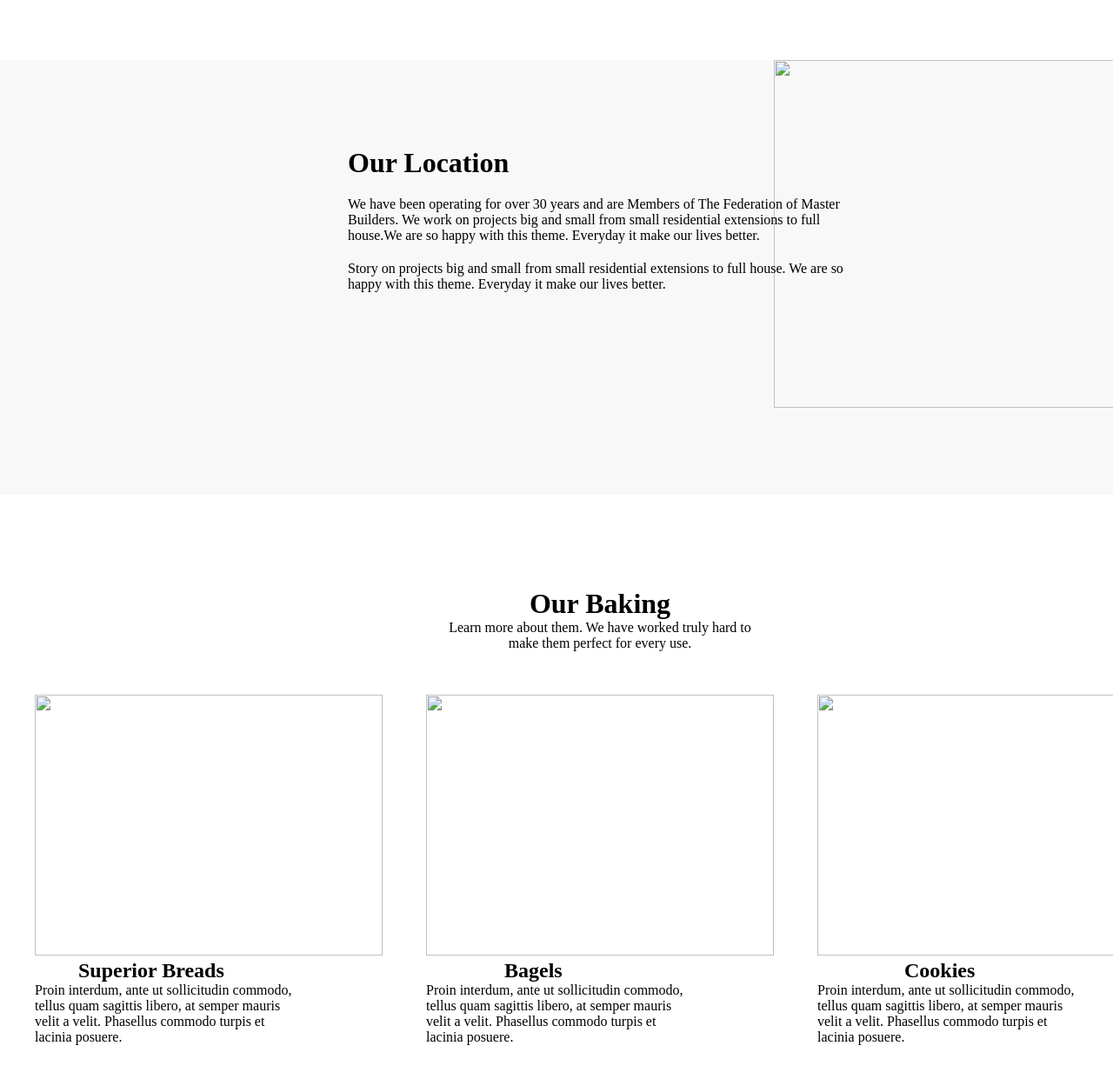
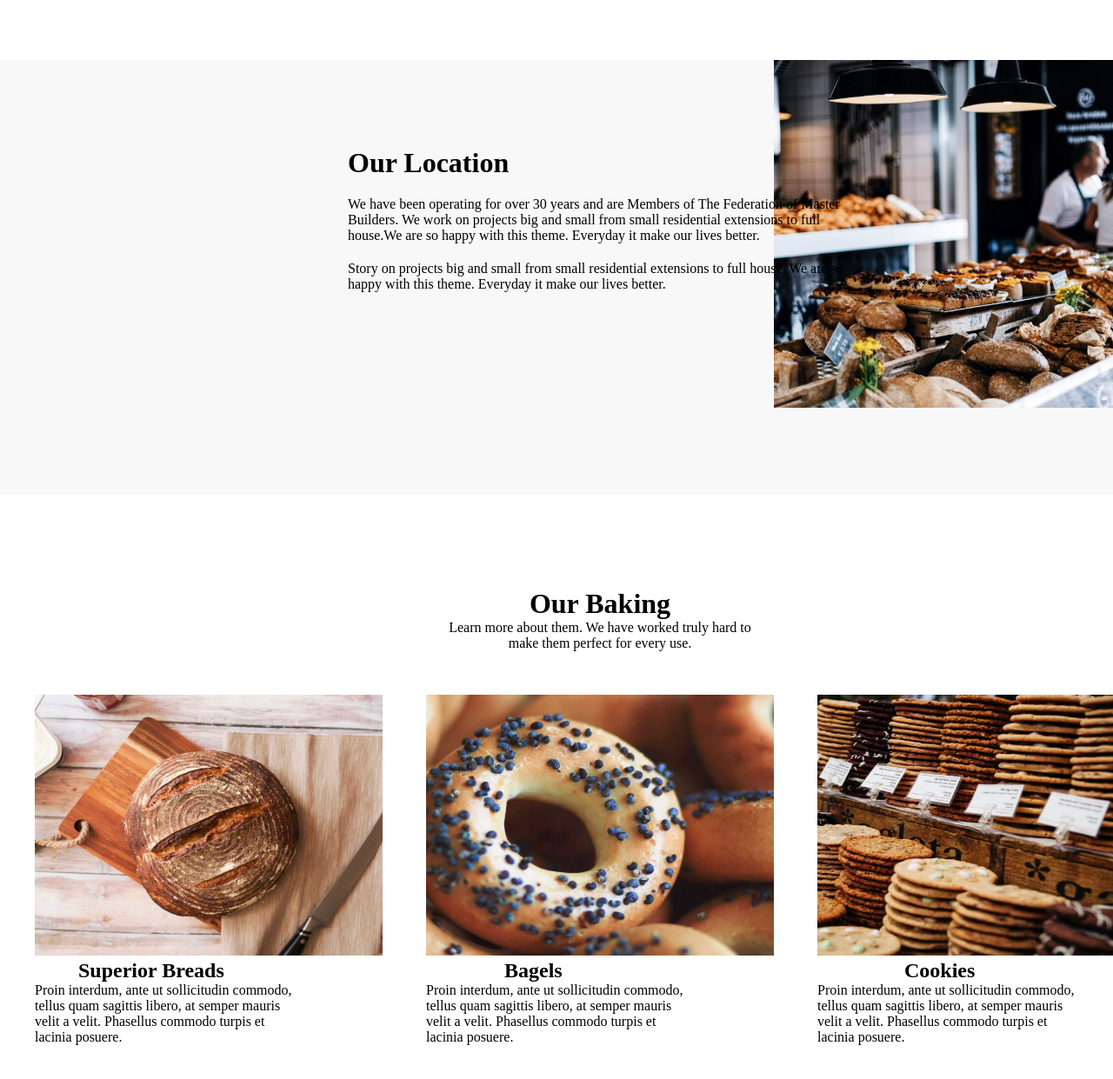
Before and after one commit to HabibaKhaledFathallah0101/bakery, a plain HTML site: page index.html in a window 1280 px wide. Shown: the part 1193-2434 px from the top of the page at 87% size. Drawn offline with Linux system fonts and the light colour scheme; the site is published under a folder, as on GitHub Pages, so addresses that start at the root find nothing.

Commit message:
Image fix

```diff
--- a/assets/css/style.css
+++ b/assets/css/style.css
@@ -13,7 +13,7 @@
 .header{
   display: flex;
   justify-content: flex-end;
-  background-image: url(/assets/images/hero.jpg);
+  background-image: url(../images/hero.jpg);
   background-size: cover;
   background-position: center;
   height: 80vh;
--- a/index.html
+++ b/index.html
@@ -40,7 +40,7 @@
     </header>
     <div class="sec1">
       <div class="img1">
-      <img  src="/assets/images/img1.jpg" alt="" width="500px" height="500">
+      <img  src="assets/images/img1.jpg" alt="" width="500px" height="500">
     </div>
       <div>
         <h1 class="hh">
@@ -61,7 +61,7 @@
       </div>
       <div class="sec2">
         <div class="img2">
-          <img src="/assets/images/img2.jpg" alt="" width="500px" height="400px">
+          <img src="assets/images/img2.jpg" alt="" width="500px" height="400px">
         </div>
         </div>
         <div class="desc-our-loc">
@@ -87,19 +87,19 @@
           </div>
           <div class="all-div">
           <div class="img3">
-            <img src="/assets/images/img3.jpg" alt="" width="400" height="300">
+            <img src="assets/images/img3.jpg" alt="" width="400" height="300">
             <h2 class="name-D1">Superior Breads </h2>
             <div class="par2"><p>Proin interdum, ante ut sollicitudin commodo, tellus quam sagittis libero, at semper mauris velit a velit. Phasellus commodo turpis et lacinia posuere. </p> </div>
           </div>
             <div class="img4">
-              <img src="/assets/images/img4.jpg" alt="" width="400" height="300">
+              <img src="assets/images/img4.jpg" alt="" width="400" height="300">
               <h2 class="name-D2"> Bagels</h2>
               <div class="par3"><p>Proin interdum, ante ut sollicitudin commodo, tellus quam sagittis libero, at semper mauris velit a velit. Phasellus commodo turpis et lacinia posuere.</p>
               </div>
             </div>
 
             <div class="img5">
-              <img src="/assets/images/img5.jpg" alt="" width="400" height="300">
+              <img src="assets/images/img5.jpg" alt="" width="400" height="300">
               <h2 class="name-D3"> Cookies </h2>
               <div class="par4"><p> Proin interdum, ante ut sollicitudin commodo, tellus quam sagittis libero, at semper mauris velit a velit. Phasellus commodo turpis et lacinia posuere. </p>
               </div>
```
